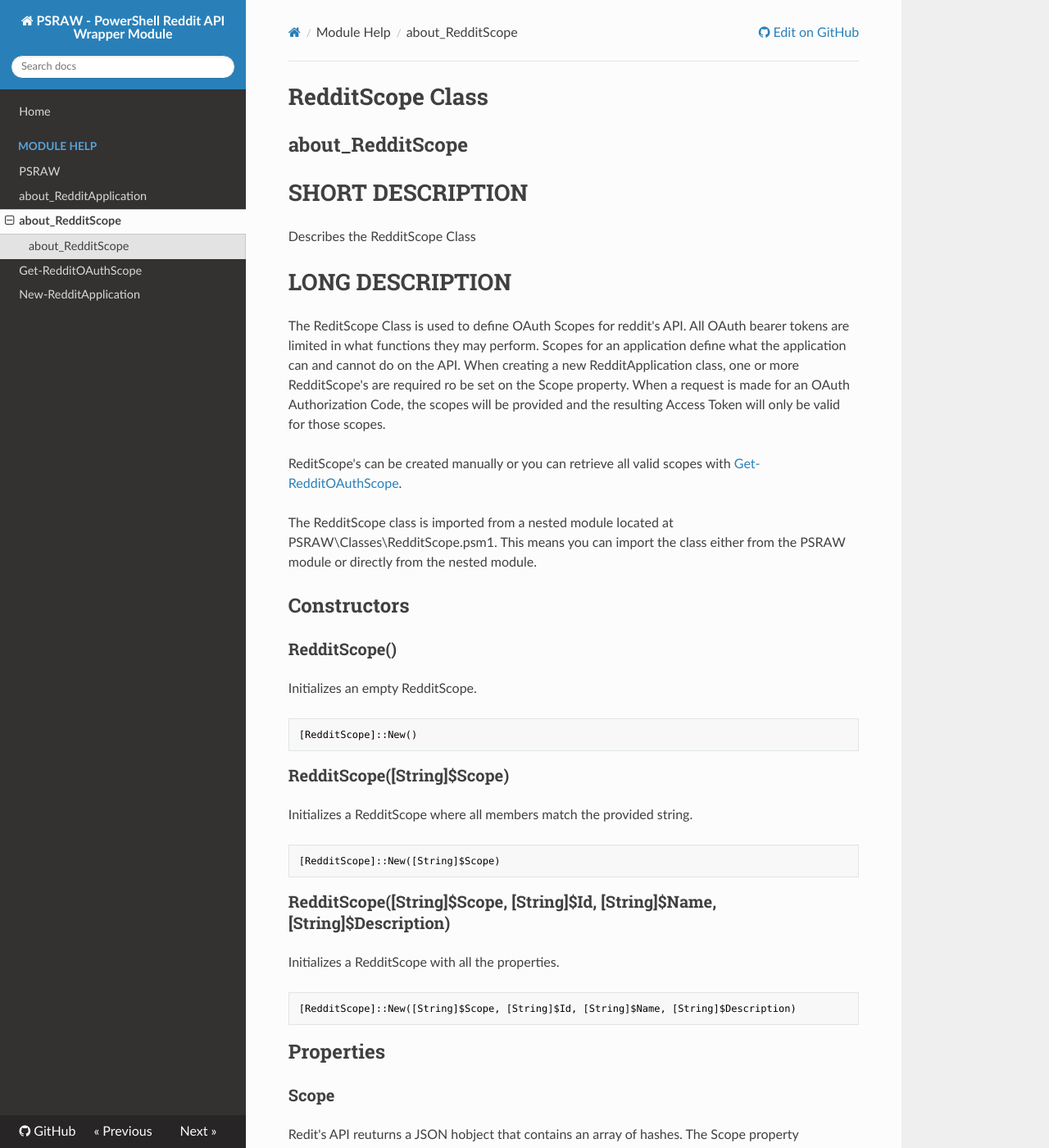
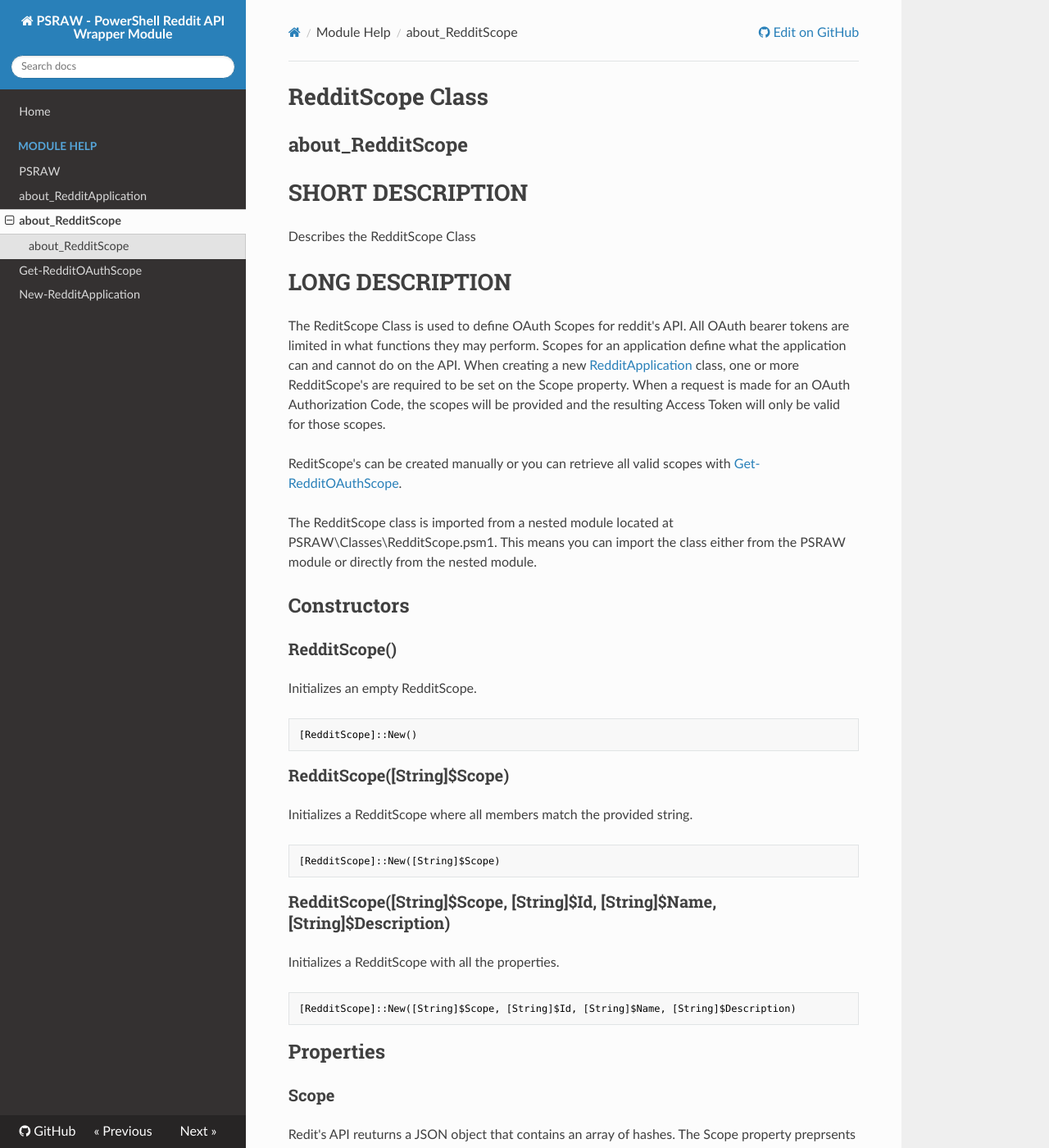
Before and after one commit to markekraus/PSRAW, an MkDocs documentation site: the page built from docs/Module/about_RedditScope.md, in a window 1280 px wide and 1400 px high. Shown: the whole window at 82% size. Built offline with MkDocs 1.6.1, drawn with Linux system fonts in a browser that asks for light colours; nearby versions of some CDN libraries; old or Windows-style settings are respelled for this version of MkDocs; some of the changed text lies outside the part shown.

Commit message:
Update about_RedditScope

````diff
--- a/docs/Module/about_RedditScope.md
+++ b/docs/Module/about_RedditScope.md
@@ -5,7 +5,8 @@
 Describes the RedditScope Class
 
 # LONG DESCRIPTION
-The ReditScope Class is used to define OAuth Scopes for reddit's API. All OAuth bearer tokens are limited in what functions they may perform. Scopes for an application define what the application can and cannot do on the API. When creating a new RedditApplication class, one or more RedditScope's are required ro be set on the Scope property. When a request is made for an OAuth Authorization Code, the scopes will be provided and the resulting Access Token will only be valid for those scopes.
+The ReditScope Class is used to define OAuth Scopes for reddit's API. All OAuth bearer tokens are limited in what functions they may perform. Scopes for an application define what the application can and cannot do on the API. When creating a new [RedditApplication](https://psraw.readthedocs.io/en/latest/Module/about_RedditApplication)
+ class, one or more RedditScope's are required to be set on the Scope property. When a request is made for an OAuth Authorization Code, the scopes will be provided and the resulting Access Token will only be valid for those scopes.
 
 ReditScope's can be created manually or you can retrieve all valid scopes with [Get-RedditOAuthScope](https://psraw.readthedocs.io/en/latest/Module/Get-RedditOAuthScope).
 
@@ -38,7 +39,7 @@ Initializes a RedditScope with all the properties.
 ## Properties
 
 ### Scope
-Redit's API reuturns a JSON hobject that contains an array of hashes. The Scope property preprsents the name of the scope hash. In most cases this matches the Id.
+Redit's API reuturns a JSON object that contains an array of hashes. The Scope property preprsents the name of the scope hash. In most cases this matches the Id.
 
 ```yaml
 Data Type: String
````
Also changed, not shown: other parts of docs/Module/about_RedditScope.md (+1 -1 lines).
